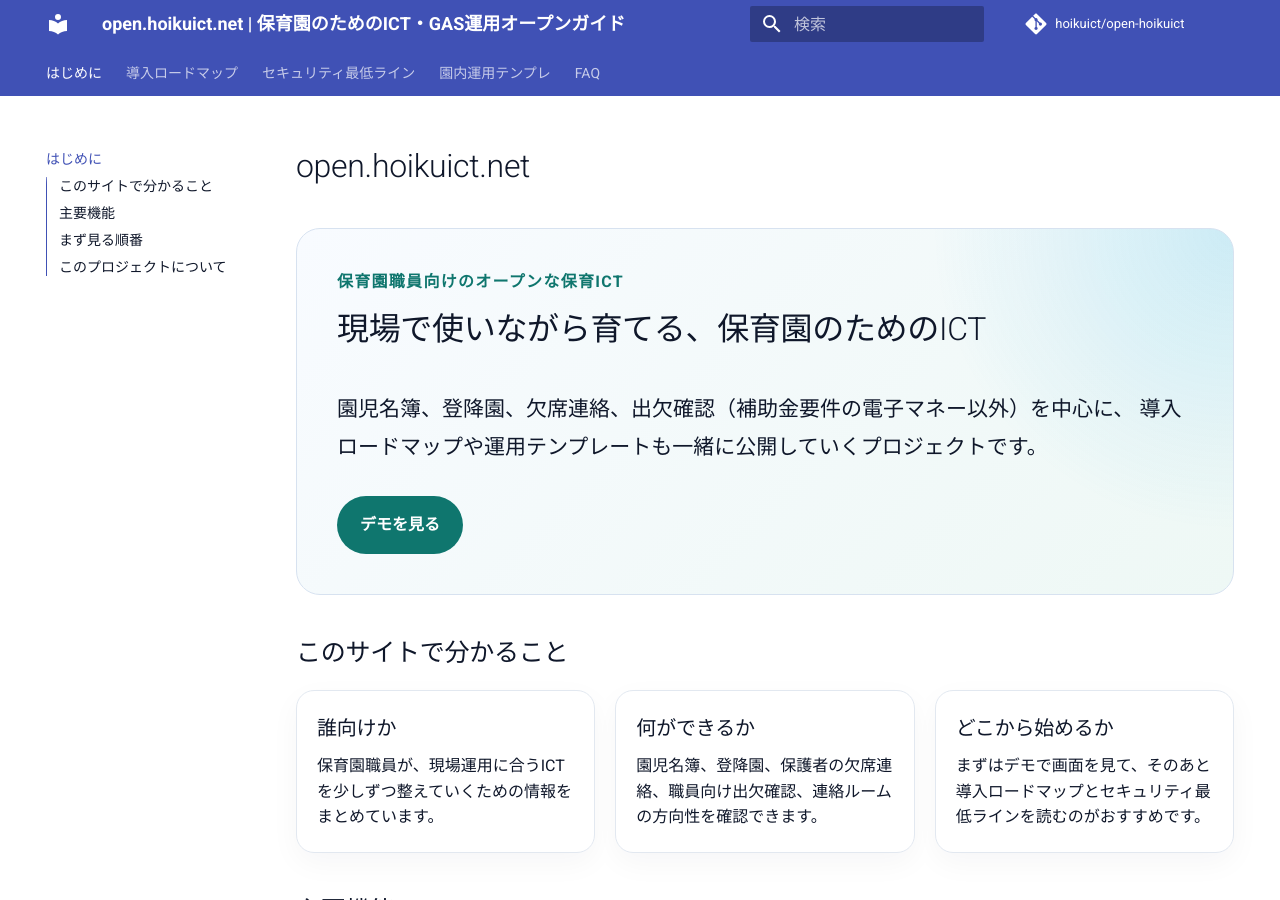
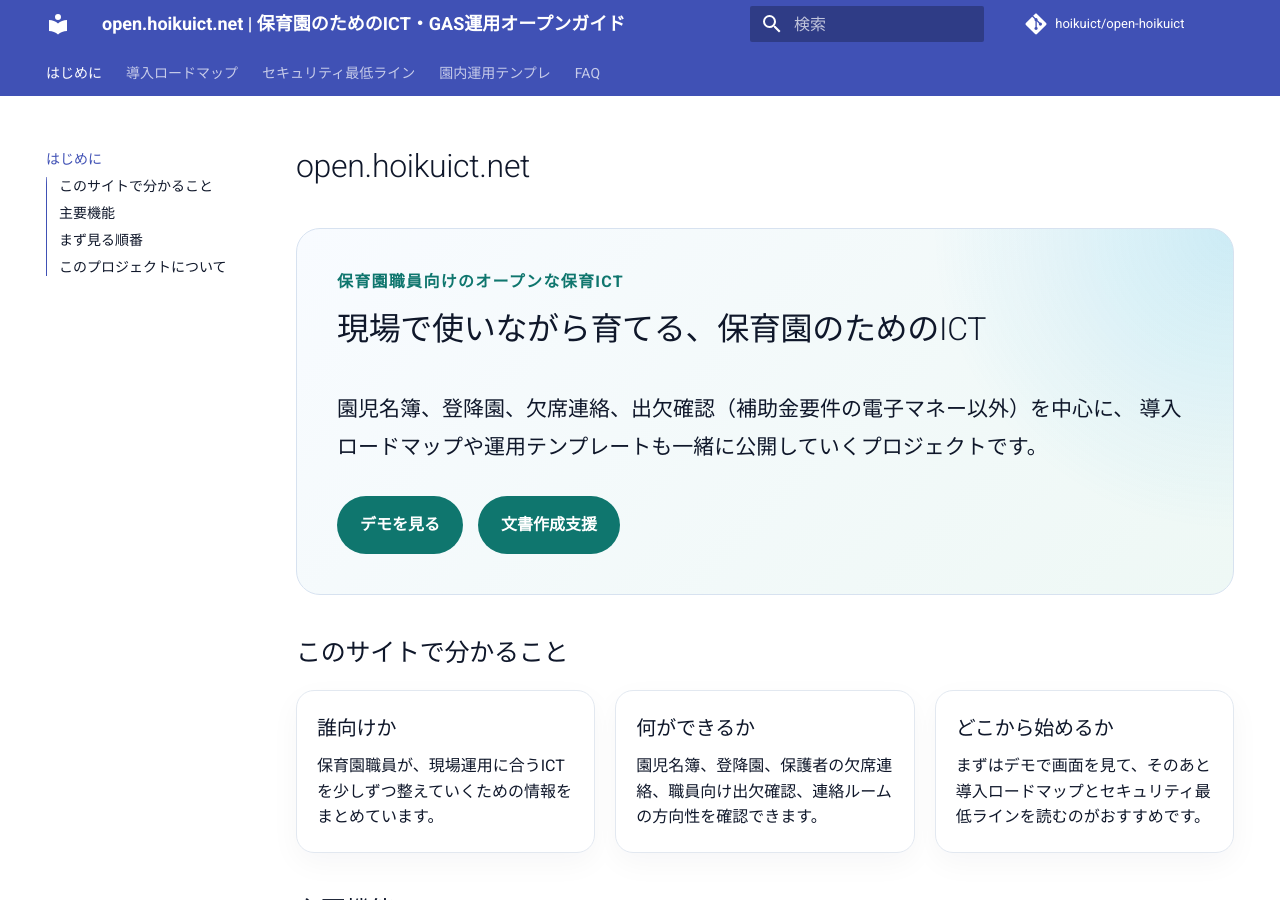
Before and after one commit to hoikuict/open-hoikuict, an MkDocs documentation site: the page built from docs/index.md, in a window 1280 px wide and 900 px high. Built offline with MkDocs 1.6.1 and Material for MkDocs 9.7.7, drawn with Linux system fonts in a browser that asks for light colours; comment, search, counter and statistics services are not loaded.

Commit message:
mkdocs更新

```diff
--- a/docs/index.md
+++ b/docs/index.md
@@ -9,6 +9,7 @@
   </p>
   <div class="home-actions">
     <a class="home-button home-button-primary" href="https://demo.hoikuict.net/children/">デモを見る</a>
+    <a class="home-button home-button-primary" href="https://plan-writer.hoikuict.net/documents/">文書作成支援</a>
   </div>
 </div>
 
```
